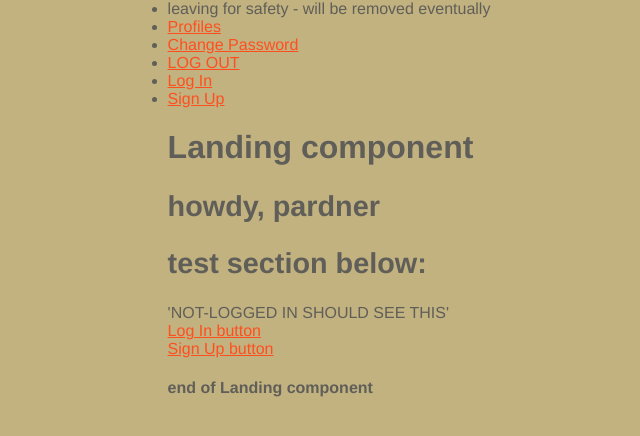
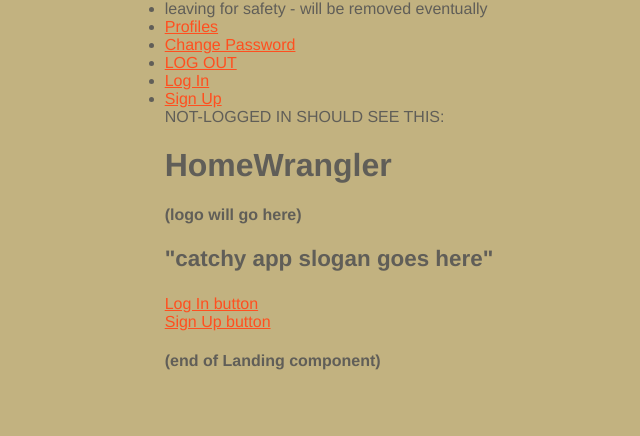
Before and after one commit to natnichols/homewrangler-front-end, a React (Vite) app: page / in a window 1280 px wide. Shown: the top 436 px of the page, without its empty margins (311-951 px from the left). Built offline with nearby package versions, Linux system fonts and the light colour scheme; no server answers.

Commit message:
finish all basic placement for landing ternary items

```diff
--- a/src/pages/Landing/Landing.jsx
+++ b/src/pages/Landing/Landing.jsx
@@ -7,25 +7,38 @@ import styles from './Landing.module.css'
 const Landing = ({ user }) => {
   return (
     <main className={styles.container}>
-      <h1>Landing component</h1>
-      <h2>howdy, {user ? user.name : 'pardner'}</h2>
-      <h2>test section below:</h2>
+      {/* <h1>Landing component</h1> */}
+      {/* <h2>test section below:</h2> */}
       {user ? (
-      <>
+        <>
         'LOGGED-IN USER SHOULD SEE THIS'
         <h1>HomeWrangler</h1>
+        <h2>howdy, {user ? user.name : 'pardner'}</h2>
+        <br></br>
+        <div>Shopping List button</div>
+        <div><NavLink to="/pantryItems">My Pantry button</NavLink></div>
+        <br></br>
+        <div>Repairs button</div>
+        &nbsp;&nbsp;&nbsp;&nbsp;
+        <div>Budget button</div>
+
 
       </>
       ) : (
-      <>
-        'NOT-LOGGED IN SHOULD SEE THIS'
+        <>
+        NOT-LOGGED IN SHOULD SEE THIS:
+        <h1>HomeWrangler</h1>
+        <h4>(logo will go here)</h4>
+        <h3>"catchy app slogan goes here"</h3>
+
+
         <div><NavLink to="/auth/login">Log In button</NavLink></div>
         <div><NavLink to="/auth/signup">Sign Up button</NavLink></div>
       </>
       )}
 
 
-      <h4>end of Landing component</h4>
+      <h4>(end of Landing component)</h4>
     </main>
   )
 }
```
